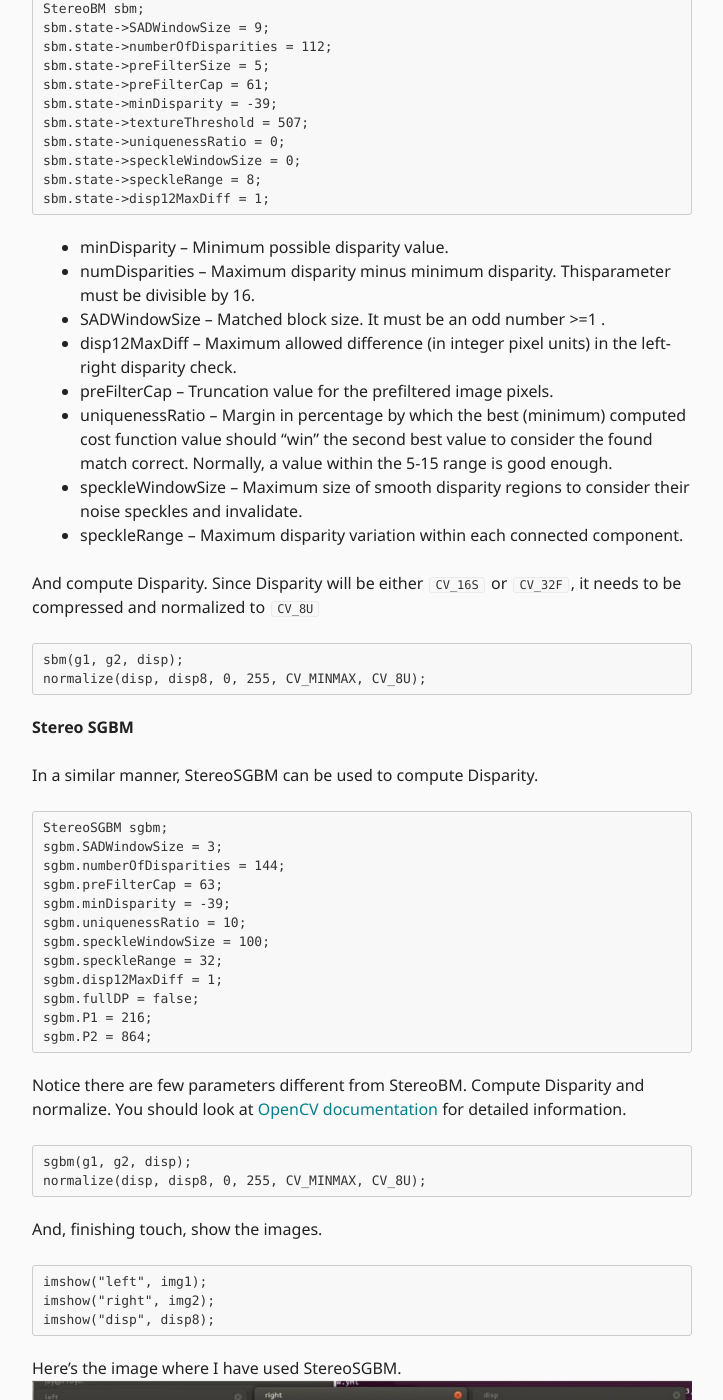
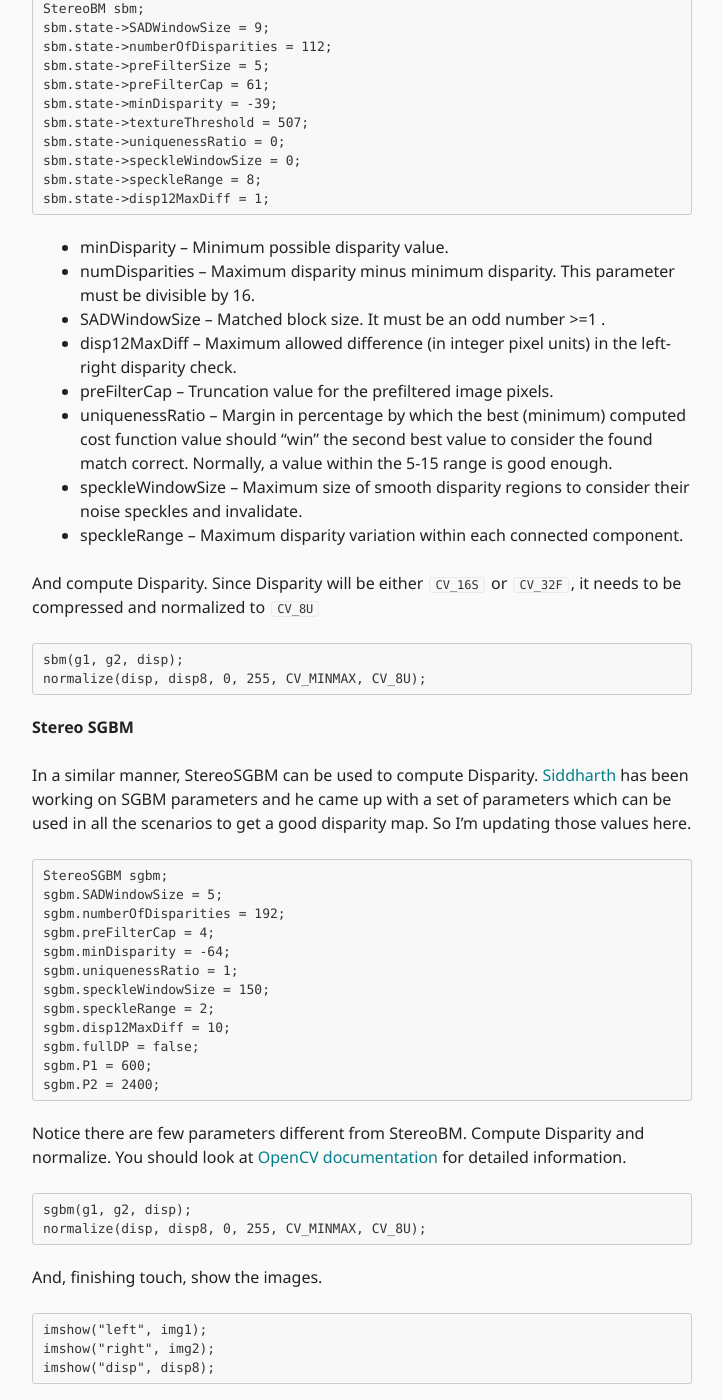
Before and after one commit to jayrambhia/jayrambhia.github.com, a Jekyll site: the page built from _posts/2013-03-29-disparity-maps.markdown, in a window 1280 px wide and 1400 px high, scrolled down 1823 px. Shown: the whole window, without its empty margins (392-1115 px from the left). Built offline with Jekyll 4.4.1, drawn with Linux system fonts in a browser that asks for light colours; nearby versions of some CDN libraries; library files that are not in the unit come from our copies; comment, search, counter and statistics services are not loaded; some of the changed text lies outside the part shown.

```diff
--- a/_posts/2013-03-29-disparity-maps.markdown
+++ b/_posts/2013-03-29-disparity-maps.markdown
@@ -77,7 +77,7 @@
 
 
 - minDisparity – Minimum possible disparity value.
-- numDisparities – Maximum disparity minus minimum disparity. Thisparameter must be divisible by 16.
+- numDisparities – Maximum disparity minus minimum disparity. This parameter must be divisible by 16.
 - SADWindowSize – Matched block size. It must be an odd number >=1 .
 - disp12MaxDiff – Maximum allowed difference (in integer pixel units) in the left-right disparity check.
 - preFilterCap – Truncation value for the prefiltered image pixels.
@@ -93,20 +93,20 @@
 
 **Stereo SGBM**
 
-In a similar manner, StereoSGBM can be used to compute Disparity.
+In a similar manner, StereoSGBM can be used to compute Disparity. [Siddharth]() has been working on SGBM parameters and he came up with a set of parameters which can be used in all the scenarios to get a good disparity map. So I'm updating those values here.
 
     StereoSGBM sgbm;
-    sgbm.SADWindowSize = 3;
-    sgbm.numberOfDisparities = 144;
-    sgbm.preFilterCap = 63;
-    sgbm.minDisparity = -39;
-    sgbm.uniquenessRatio = 10;
-    sgbm.speckleWindowSize = 100;
-    sgbm.speckleRange = 32;
-    sgbm.disp12MaxDiff = 1;
+    sgbm.SADWindowSize = 5;
+    sgbm.numberOfDisparities = 192;
+    sgbm.preFilterCap = 4;
+    sgbm.minDisparity = -64;
+    sgbm.uniquenessRatio = 1;
+    sgbm.speckleWindowSize = 150;
+    sgbm.speckleRange = 2;
+    sgbm.disp12MaxDiff = 10;
     sgbm.fullDP = false;
-    sgbm.P1 = 216;
-    sgbm.P2 = 864;
+    sgbm.P1 = 600;
+    sgbm.P2 = 2400;
 
 Notice there are few parameters different from StereoBM. Compute Disparity and normalize. You should look at [OpenCV documentation](http://docs.opencv.org/modules/calib3d/doc/camera_calibration_and_3d_reconstruction.html?highlight=disparity#StereoSGBM::StereoSGBM%28int%20minDisparity,%20int%20numDisparities,%20int%20SADWindowSize,%20int%20P1,%20int%20P2,%20int%20disp12MaxDiff,%20int%20preFilterCap,%20int%20uniquenessRatio,%20int%20speckleWindowSize,%20int%20speckleRange,%20bool%20fullDP%29) for detailed information.
 
```
Also changed, not shown: other parts of _posts/2013-03-29-disparity-maps.markdown (+1 -1 lines), _posts/2013-04-15-opencv-android-image.markdown (added, +68 -0 lines).
